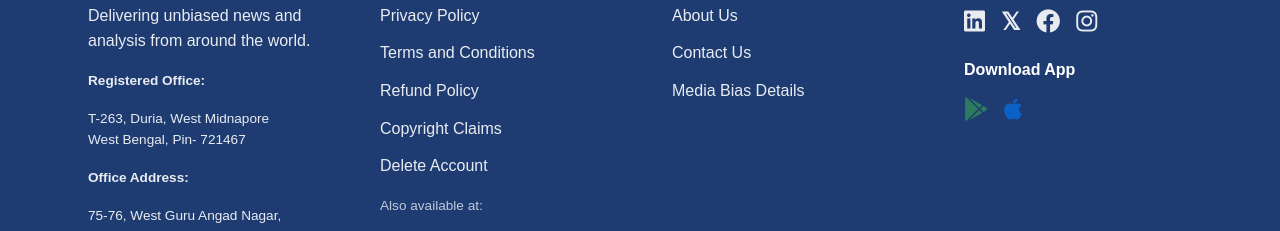
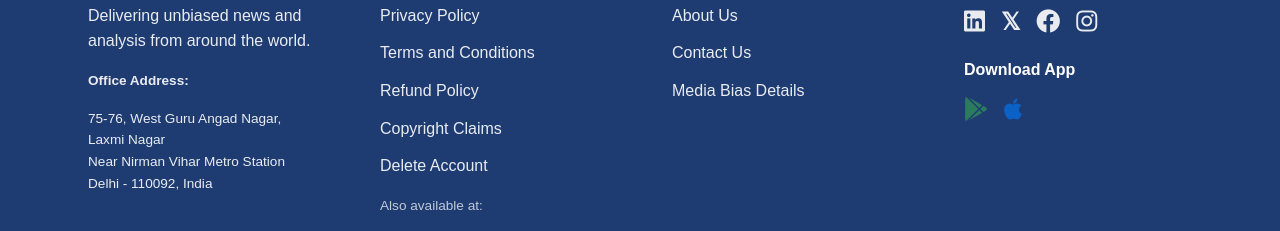
Before and after one commit to msckolw/mediawebsite, a React (Create React App) app in the folder frontend/: page / in a window 1280 px wide. Shown: the part 778-1009 px from the top of the page. Built offline with nearby package versions, Linux system fonts and the light colour scheme; no server answers.

Commit message:
Remove registered office address from Footer - show only office address

```diff
--- a/frontend/src/components/Footer.js
+++ b/frontend/src/components/Footer.js
@@ -10,9 +10,7 @@ const Footer = () => {
           <h3>The NoBias Media</h3>
           <p>Delivering unbiased news and analysis from around the world.</p>
           <div style={{ marginTop: '1rem', fontSize: '0.85rem', lineHeight: '1.5' }}>
-            <p><strong>Registered Office:</strong></p>
-            <p>T-263, Duria, West Midnapore<br />West Bengal, Pin- 721467</p>
-            <p style={{ marginTop: '0.5rem' }}><strong>Office Address:</strong></p>
+            <p><strong>Office Address:</strong></p>
             <p>75-76, West Guru Angad Nagar, Laxmi Nagar<br />Near Nirman Vihar Metro Station<br />Delhi - 110092, India</p>
           </div>
         </div>
```
